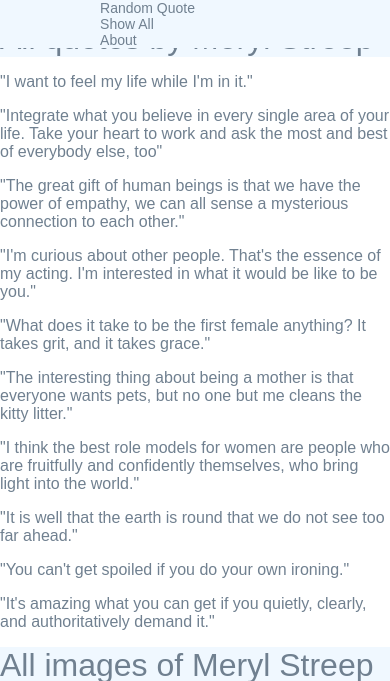
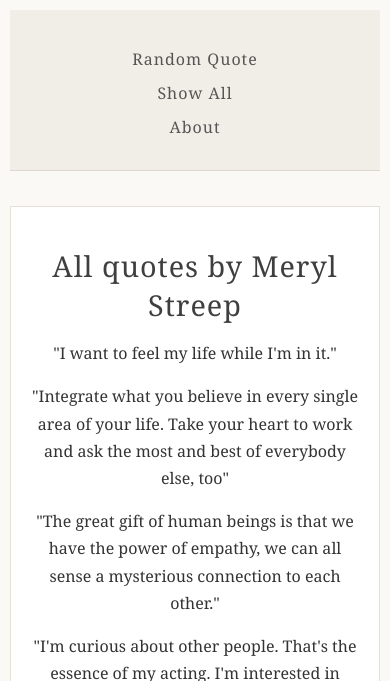
Before and after one commit to fibiekalis/cs412, a Django app: page /quotes/show_all in a window 390 px wide. Shown: the top 681 px of the page. Run offline with Django 5.2, Linux system fonts and the light colour scheme.

Commit message:
Replaced styles.css with a new css file found online (encouraged in class). Adjusted the font sizes, and image grid spacing in the show all page manually.

```diff
--- a/quotes/templates/quotes/base.html
+++ b/quotes/templates/quotes/base.html
@@ -7,7 +7,7 @@
 <html>
      <head>
           <title> Meryl Streep Quote of the Day </title>
-          <link rel="stylesheet" href="{% static 'styles.css' %}">
+          <link rel="stylesheet" href="{% static 'A1.css' %}">
      </head>
 
      <body>
--- /dev/null
+++ b/static/A1.css
@@ -0,0 +1,172 @@
+/* General page styling */
+
+body {
+    background-color: #faf9f6;
+    color: #333333;
+    font-family: Georgia, "Times New Roman", serif;
+    max-width: 960px;
+    margin: 0 auto;
+    padding: 20px;
+}
+
+
+/* Headings */
+
+h1, h2, h3 {
+    font-family: Georgia, "Times New Roman", serif;
+    font-weight: normal;
+    color: #3f3f3f;
+}
+
+h1 {
+    font-size: 2.0em;
+    margin-bottom: 10px;
+}
+
+h2 {
+    font-size: 1.2em;
+}
+
+
+/* Header */
+
+header {
+    background-color: #f1eee7;
+    padding: 25px 30px;
+    margin-bottom: 35px;
+    text-align: center;
+    border-bottom: 1px solid #ddd8ce;
+}
+
+header h1 {
+    color: #3f3f3f;
+    margin: 0;
+    letter-spacing: 2px;
+}
+
+
+/* Navigation */
+
+nav {
+    margin-top: 18px;
+}
+
+nav li {
+    display: inline-block;
+    margin: 0 15px;
+    list-style-type: none;
+}
+
+nav a {
+    color: #555555;
+    text-decoration: none;
+    font-size: 1em;
+    letter-spacing: 1px;
+}
+
+nav a:hover {
+    color: #9b835f;
+}
+
+
+/* Main content */
+
+main {
+    background-color: white;
+    padding: 40px;
+    text-align: center;
+    border: 1px solid #e5e1d9;
+}
+
+
+/* Page titles */
+
+main h1 {
+    font-size: 1.8em;
+    letter-spacing: 1px;
+}
+
+
+/* Images */
+
+.image-grid {
+    display: grid;
+    grid-template-columns: repeat(4, 1fr);
+    gap: 20px;
+    margin-top: 30px;
+}
+
+.image-item img {
+    width: 100%;
+    height: 220px;
+    object-fit: cover;
+    margin: 0;
+}
+
+
+/* Quotes */
+
+.quote {
+    font-family: Georgia, "Times New Roman", serif;
+    font-size: 1.0em;
+    font-style: italic;
+    line-height: 1.6;
+    color: #444444;
+    margin: 25px auto;
+    max-width: 650px;
+}
+
+
+/* Paragraphs */
+
+p {
+    font-size: 1.0em;
+    line-height: 1.7;
+}
+
+
+/* Links */
+
+a {
+    text-decoration: none;
+}
+
+
+/* Responsive styling */
+
+@media screen and (max-width: 560px) {
+
+    body {
+        padding: 10px;
+    }
+
+    header {
+        padding: 20px;
+    }
+
+    header h1 {
+        font-size: 1.8em;
+    }
+
+    nav li {
+        display: block;
+        margin: 12px 0;
+    }
+
+    main {
+        padding: 20px;
+    }
+
+    main h1 {
+        font-size: 1.8em;
+    }
+
+    .quote {
+        font-size: 1.0em;
+    }
+
+    img {
+        max-width: 95%;
+    }
+
+}
```
